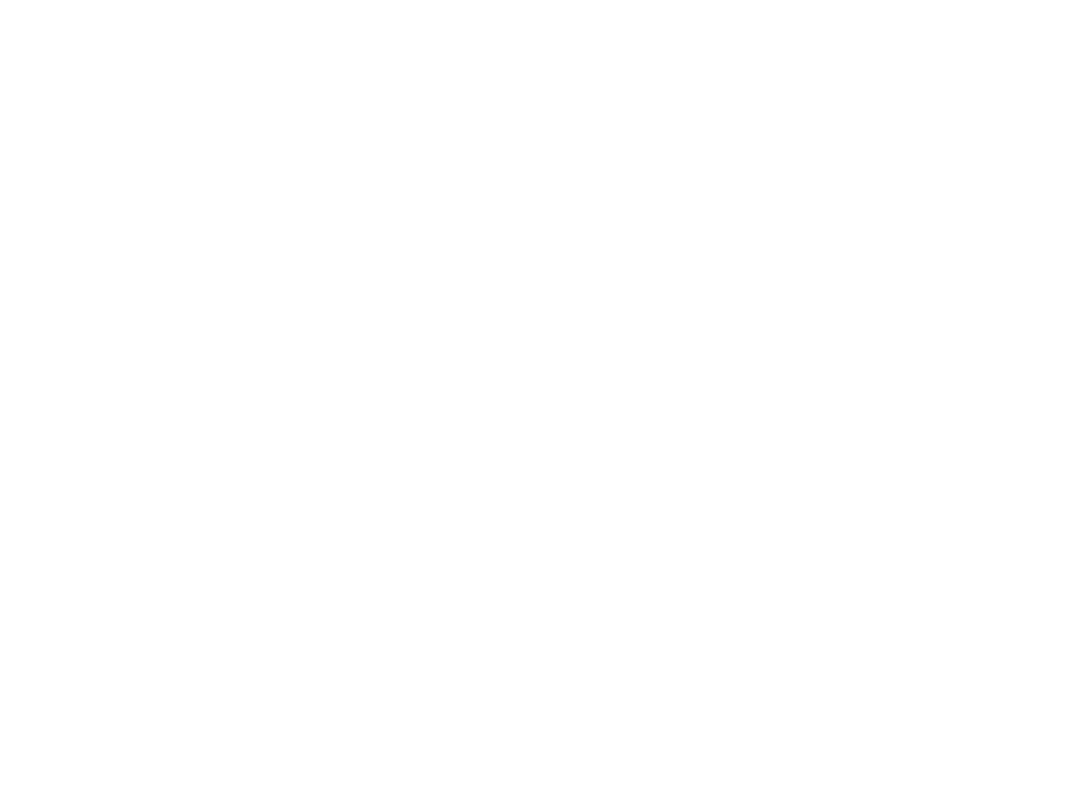
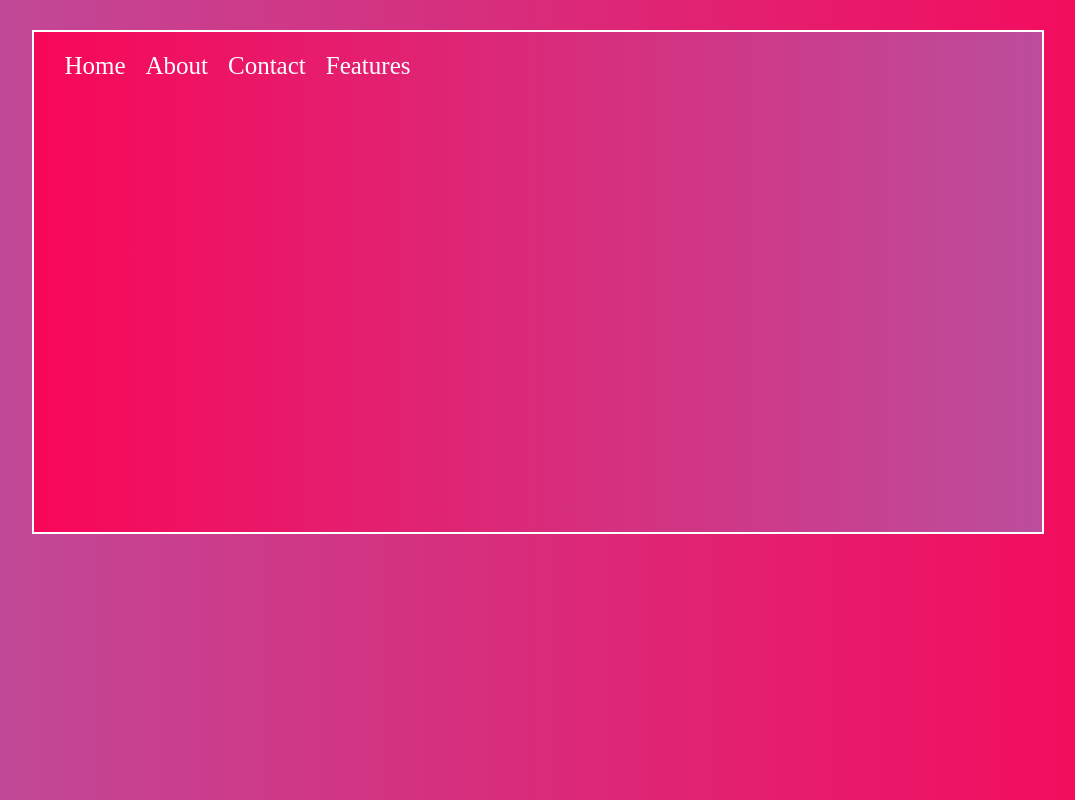
Before and after one commit to csahu3008/GroupProjectOne, a plain HTML site: page index.html in a window 1280 px wide. Shown: the whole page, without its empty margins (102-1177 px from the left). Drawn offline with Linux system fonts and the light colour scheme.

Commit message:
styling file was added and nav links were added

```diff
--- a/index.html
+++ b/index.html
@@ -5,8 +5,18 @@
     <meta name="viewport" content="width=device-width, initial-scale=1.0">
     <meta http-equiv="X-UA-Compatible" content="ie=edge">
     <title>Document</title>
+    <link  href="style.css" rel="stylesheet">
 </head>
 <body>
+    <div class="block">
+    <div class='nav'>
+        <a href="#">Home</a>
+        <a href="#">About</a>
+        <a href="#">Contact</a>
+        <a href="#">Features</a>
+
+    <div>
+    </div>
 
 </body>
 </html>
--- /dev/null
+++ b/style.css
@@ -0,0 +1,28 @@
+html{
+    background:linear-gradient(to right,#bc4e9c,#f80759);
+}
+.block{
+    margin-top: 30px;
+    margin-left:10%;
+    margin-right: 10%;
+    height:500px;
+    background: linear-gradient(to left,#bc4e9c,#f80759);
+    border: 2px solid white;
+}
+.nav{
+    display: flex;
+    margin-top:10px;
+    margin-left:20px;
+    align-items: center;
+}
+.nav a{
+    text-decoration: none;
+    color:white;
+    font-size:25px;
+    padding:10px;
+    border:2px;
+}
+
+.nav a:hover{
+    border:2px solid white;
+}
```
